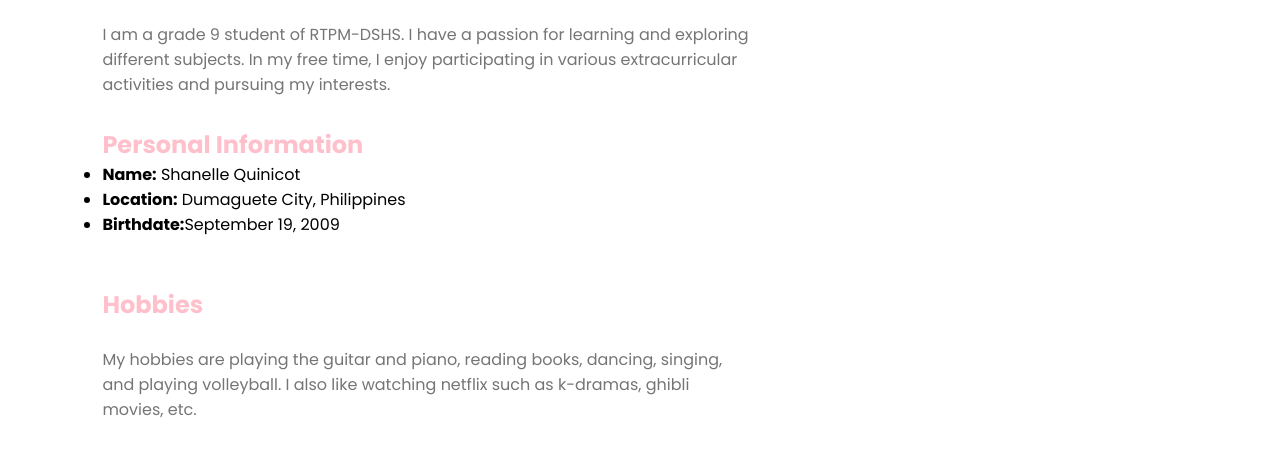
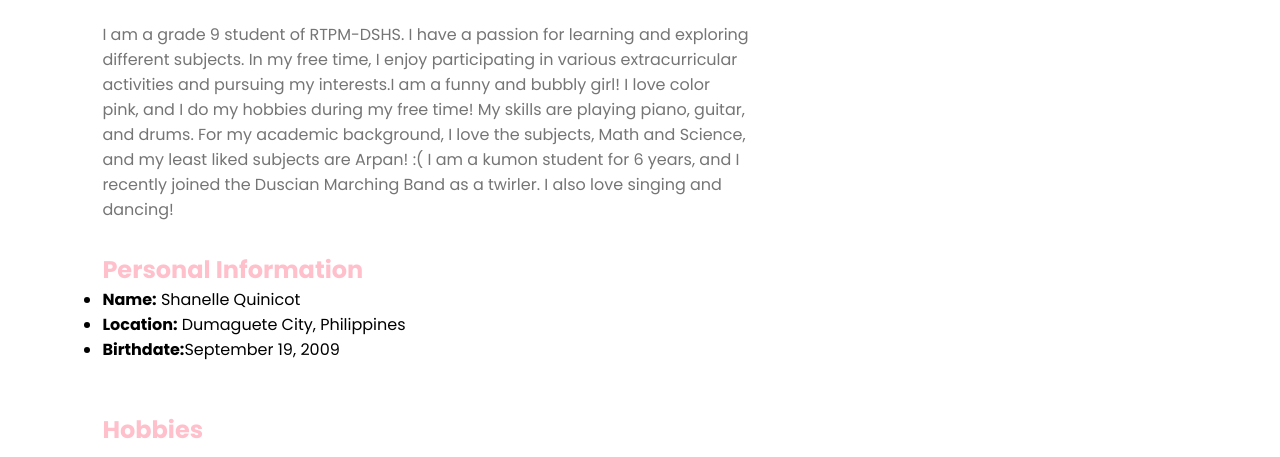
Before and after one commit to shaniqs/shaniqs.gitbub.io, a plain HTML site: page about.html in a window 1280 px wide. Shown: the part 318-775 px from the top of the page. Drawn offline with Linux system fonts and the light colour scheme.

Commit message:
Update about.html

```diff
--- a/about.html
+++ b/about.html
@@ -29,7 +29,7 @@
         <div class="container"> <div style="text-align: right;" img src="shan.png" width="200" alt="My Image" /></div>
 
             <h2>About Me</h2>
-            <p>I am a grade 9 student of RTPM-DSHS. I have a passion for learning and exploring different subjects. In my free time, I enjoy participating in various extracurricular activities and pursuing my interests.</p>
+            <p>I am a grade 9 student of RTPM-DSHS. I have a passion for learning and exploring different subjects. In my free time, I enjoy participating in various extracurricular activities and pursuing my interests.I am a funny and bubbly girl! I love color pink, and I do my hobbies during my free time! My skills are playing piano, guitar, and drums. For my academic background, I love the subjects, Math and Science, and my least liked subjects are Arpan! :( I am a kumon student for  6 years, and I recently joined the Duscian Marching Band as a twirler. I also love singing and dancing!</p>
 
             <h2>Personal Information</h2>
             <ul>
```
